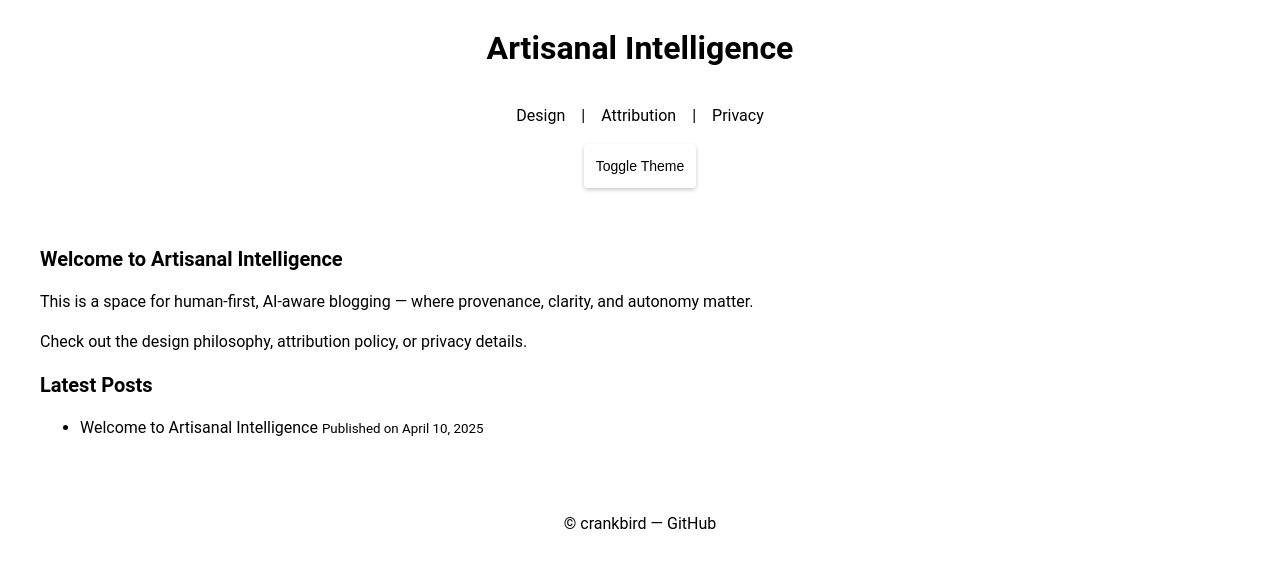
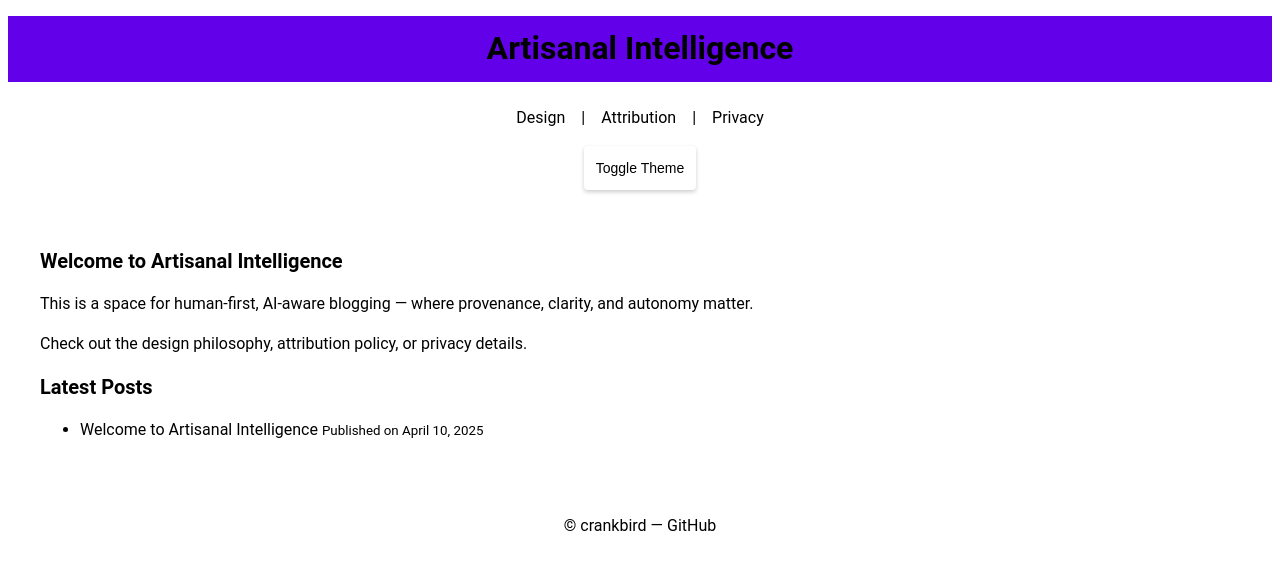
Before and after one commit to crankbird/artisnal-intelligence, a Jekyll site: the page built from index.md, in a window 1280 px wide. Shown: the top 570 px of the page. Built offline with Jekyll 4.4.1, drawn with Linux system fonts in a browser that asks for light colours.

Commit message:
bugfix .. remove ## for blog title container backround colour

```diff
--- a/assets/css/styles.css
+++ b/assets/css/styles.css
@@ -251,9 +251,9 @@ footer {
     /* Add extra spacing below the title */
     padding: 8px;
     /* Add padding inside the title background */
-    background-color: ##6200ea;
+    background-color: #6200ea;
     /* Decorative background */
-    border-bottom: 2px solid ##6200ea;
+    border-bottom: 2px solid #6200ea;
     /* Optional: Add a divider */
 }
 
```
